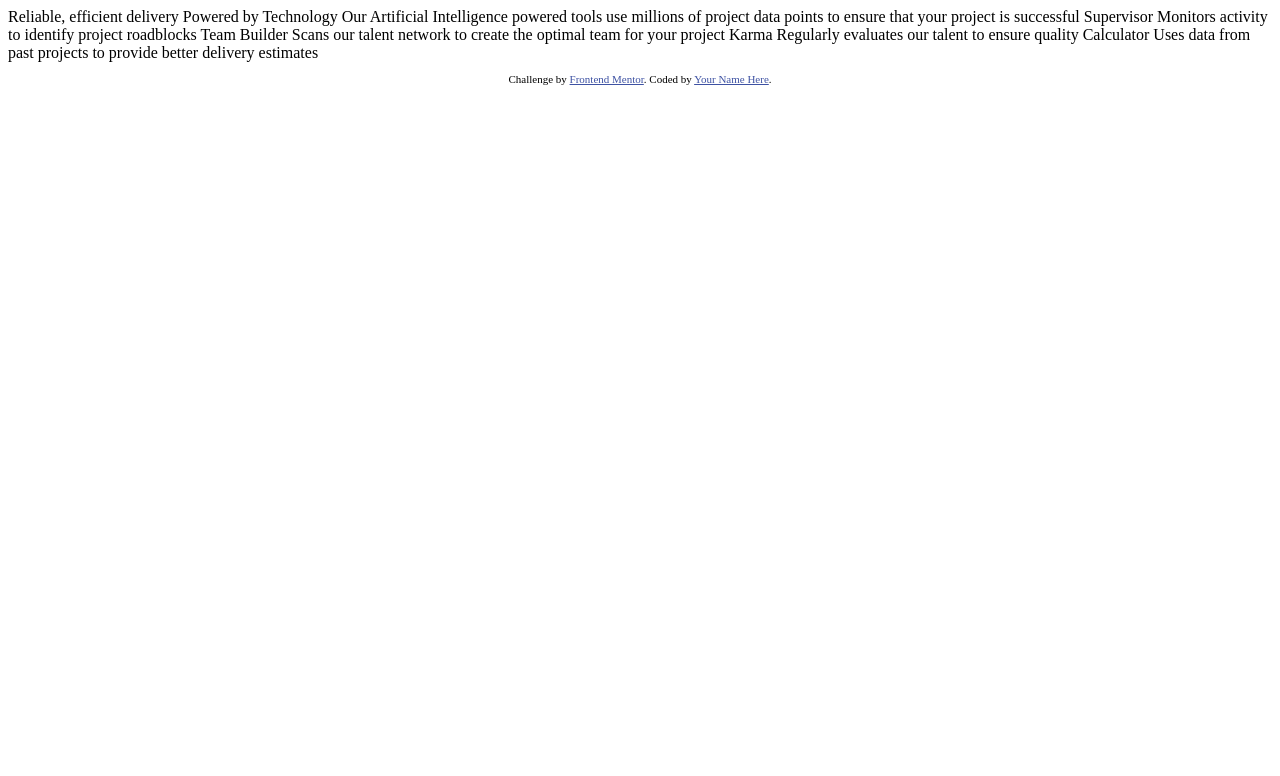
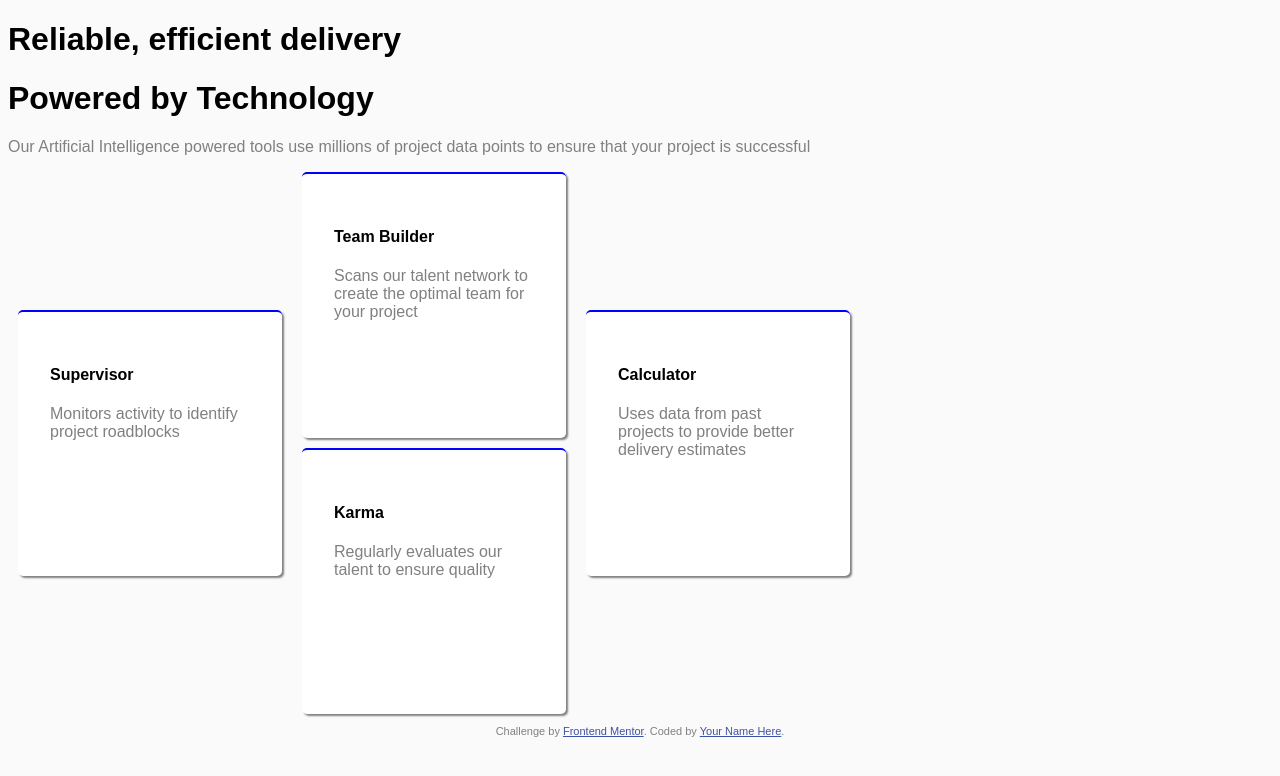
Before and after one commit to dougbostick/frontend1, a plain HTML site: page index.html in a window 1280 px wide. Drawn offline with Linux system fonts and the light colour scheme.

Commit message:
first commit

```diff
--- a/index.html
+++ b/index.html
@@ -12,29 +12,111 @@
   <style>
     .attribution { font-size: 11px; text-align: center; }
     .attribution a { color: hsl(228, 45%, 44%); }
+    .section {
+      border-top: 2px blue solid;
+      /* display: flex;
+      justify-content:space-around;
+      align-items: left;
+      flex-direction: column; */
+      height: 200px;
+      width: 200px;
+      padding: 2rem;
+      box-shadow: 2px 2px 2px gray;
+      background-color: rgb(255, 255, 255);
+      border-radius: 5px;
+    }
+    body{
+      font-family:Arial, Helvetica, sans-serif;
+      background-color: rgb(250, 250, 250);
+      /* display:flex;
+      align-items: center;
+      flex-direction: column; */
+    }
+    p {
+      color: gray;
+    }
+    .center{
+      display:flex;
+      align-items: center;
+      justify-content: center;
+      text-align: center;
+      flex-direction: column;
+    }
+
+.row{
+  display:flex;
+  align-items:center;
+  justify-content:center;
+  flex-direction: row;
+}
+
+.container{
+  display:flex;
+  flex-direction: row;
+}
+
+.column{
+  display: flex;
+  flex-direction: column;
+  justify-content: space-evenly;
+  /* margin-left: 10px;
+  margin-right:10px; */
+  padding-left: 10px;
+  padding-right:10px;
+}
+
+.margin-bot{
+  margin-bottom: 10px;
+}
+
   </style>
 </head>
 <body>
+  <h1>
+    Reliable, efficient delivery
+  </h1>
 
-  Reliable, efficient delivery
-  Powered by Technology
+  <h1>
+    Powered by Technology
+  </h1>
 
-  Our Artificial Intelligence powered tools use millions of project data points
-  to ensure that your project is successful
+  <p>
+    Our Artificial Intelligence powered tools use millions of project data points to ensure that your project is successful
+  </p>
+<div class='container'>
+  <div class='column'>
+    <div class='section'>
+      <h4>
+        Supervisor
+      </h4>
+    <p>Monitors activity to identify project roadblocks</p>
+    </div>
+  </div>
+  <div class='column'>
+    <div class='section margin-bot' >
+      <h4>
+        Team Builder
+      </h4>
+      <p>Scans our talent network to create the optimal team for your project</p>
+    </div>
+    <div class='section'>
+      <h4>
+      Karma
+      </h4>
+      <p>Regularly evaluates our talent to ensure quality</p>
+    </div>
+  </div>
 
-  Supervisor
-  Monitors activity to identify project roadblocks
+  <div class='column'>
+    <div class='section'>
+      <h4>
+        Calculator
+      </h4>
+    <p>Uses data from past projects to provide better delivery estimates</p>
+      </div>
+  </div>
 
-  Team Builder
-  Scans our talent network to create the optimal team for your project
-
-  Karma
-  Regularly evaluates our talent to ensure quality
-
-  Calculator
-  Uses data from past projects to provide better delivery estimates
-
-
+  </div>
   <footer>
     <p class="attribution">
       Challenge by <a href="https://www.frontendmentor.io?ref=challenge" target="_blank">Frontend Mentor</a>.
```
